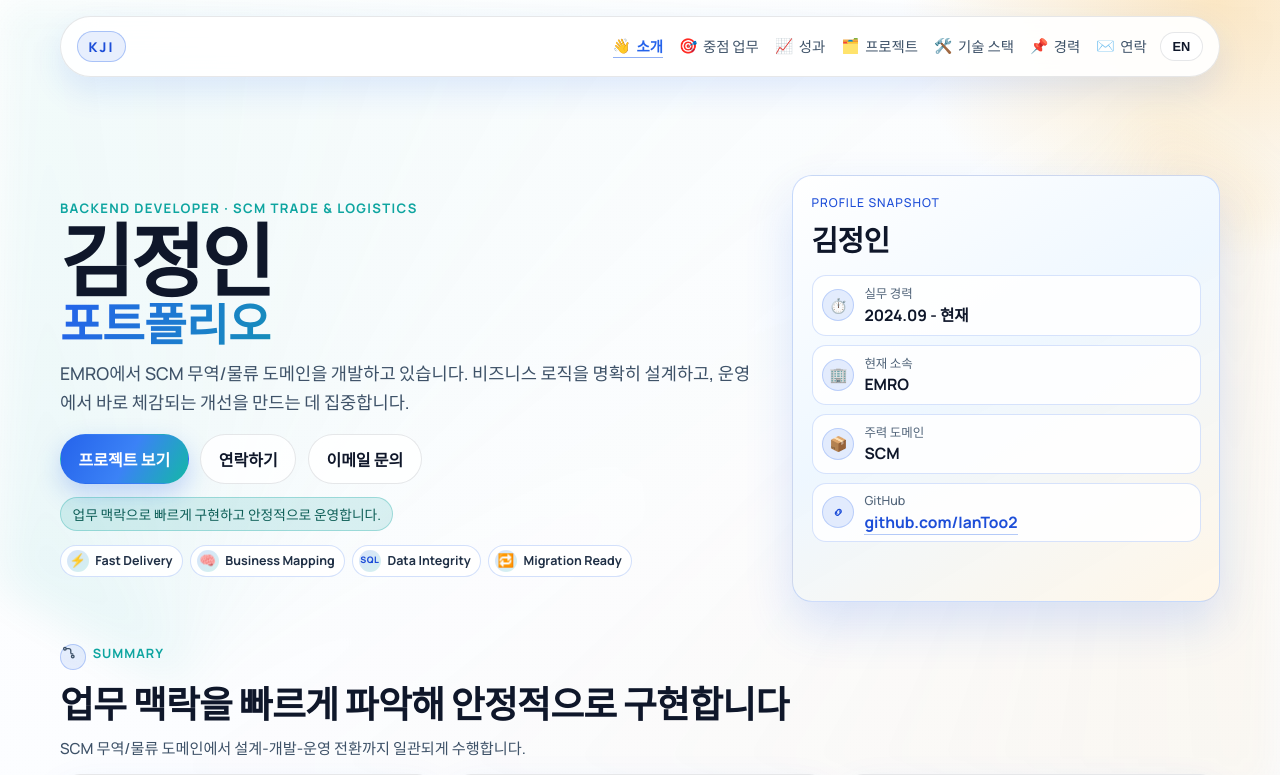
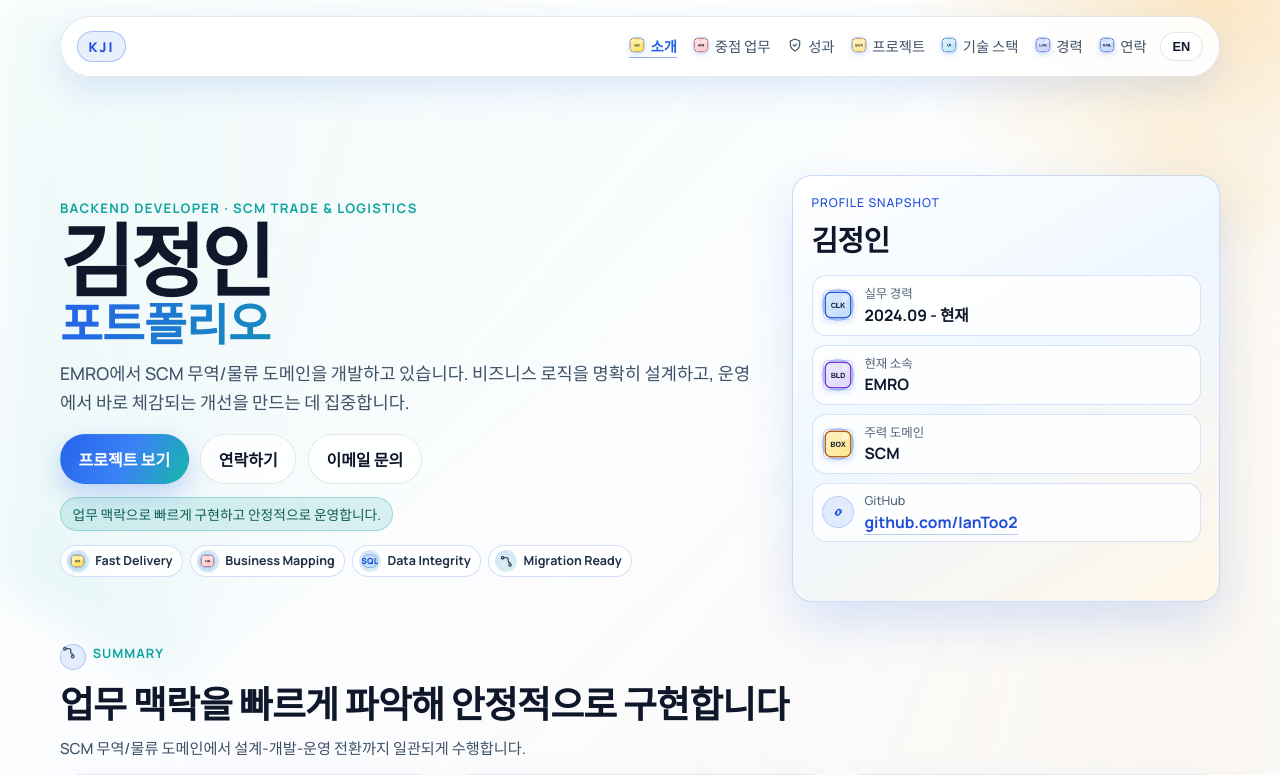
Before and after one commit to IanToo2/portfolio, a React (Vite) app: page / in a window 1280 px wide. Shown: the top 775 px of the page. Built offline with nearby package versions, Linux system fonts and the light colour scheme.

Commit message:
Upgrade startup icons with mixed raster and vector styles

```diff
--- a/src/App.jsx
+++ b/src/App.jsx
@@ -8,6 +8,16 @@ import { TEXT } from "./data/portfolioText";
 import useActiveSection from "./hooks/useActiveSection";
 import usePortfolioViewModel from "./hooks/usePortfolioViewModel";
 import useViewportFlags from "./hooks/useViewportFlags";
+
+const NAV_ICON_BY_SECTION = {
+  summary: "spark",
+  focus: "target",
+  highlights: "shield",
+  projects: "box",
+  stack: "layout",
+  experience: "timeline",
+  contact: "mail"
+};
 
 export default function App() {
   const [lang, setLang] = useState("ko");
@@ -88,7 +98,9 @@ export default function App() {
                 className={activeSection === item.id ? "active" : ""}
                 onClick={() => setActiveSection(item.id)}
               >
-                <span className="menu-emoji" aria-hidden="true">{item.emoji}</span>
+                <span className="menu-emoji" aria-hidden="true">
+                  <Icon type={NAV_ICON_BY_SECTION[item.id] ?? "spark"} />
+                </span>
                 <span className="menu-label">{item.label}</span>
               </a>
             ))}
--- a/src/components/HeroDecorStrip.jsx
+++ b/src/components/HeroDecorStrip.jsx
@@ -1,8 +1,10 @@
+import Icon from "./Icon";
+
 const DECOR_ITEMS = [
-  { token: "⚡", label: "Fast Delivery" },
-  { token: "🧠", label: "Business Mapping" },
-  { token: "SQL", label: "Data Integrity", glyph: true },
-  { token: "🔁", label: "Migration Ready" }
+  { icon: "spark", label: "Fast Delivery" },
+  { icon: "target", label: "Business Mapping" },
+  { icon: "sql", label: "Data Integrity" },
+  { icon: "route", label: "Migration Ready" }
 ];
 
 export default function HeroDecorStrip() {
@@ -10,8 +12,8 @@ export default function HeroDecorStrip() {
     <ul className="hero-decor-strip" aria-label="Core delivery strengths">
       {DECOR_ITEMS.map((item) => (
         <li key={item.label} className="hero-decor-item">
-          <span className={`hero-decor-token ${item.glyph ? "is-glyph" : ""}`} aria-hidden="true">
-            {item.token}
+          <span className="hero-decor-token" aria-hidden="true">
+            <Icon type={item.icon} />
           </span>
           <span>{item.label}</span>
         </li>
--- a/src/components/Icon.jsx
+++ b/src/components/Icon.jsx
@@ -1,16 +1,23 @@
-const EMOJI_ICONS = {
-  clock: "⏱️",
-  building: "🏢",
-  box: "📦",
-  cloud: "☁️",
-  gear: "⚙️",
-  team: "🤝",
-  layout: "🧩"
+import { useMemo } from "react";
+
+const RASTER_ICON_CONFIG = {
+  clock: { token: "CLK", colors: ["#dbeafe", "#bfdbfe"], stroke: "#1d4ed8" },
+  building: { token: "BLD", colors: ["#ede9fe", "#ddd6fe"], stroke: "#6d28d9" },
+  box: { token: "BOX", colors: ["#fef3c7", "#fde68a"], stroke: "#b45309" },
+  cloud: { token: "CLD", colors: ["#cffafe", "#a5f3fc"], stroke: "#0e7490" },
+  gear: { token: "OPS", colors: ["#dcfce7", "#bbf7d0"], stroke: "#15803d" },
+  team: { token: "TEAM", colors: ["#ffe4e6", "#fecdd3"], stroke: "#be123c" },
+  layout: { token: "UI", colors: ["#e0f2fe", "#bae6fd"], stroke: "#0369a1" },
+  spark: { token: "GO", colors: ["#fef9c3", "#fde047"], stroke: "#a16207" },
+  target: { token: "AIM", colors: ["#fee2e2", "#fecaca"], stroke: "#b91c1c" },
+  timeline: { token: "LOG", colors: ["#e0e7ff", "#c7d2fe"], stroke: "#4338ca" },
+  mail: { token: "MAIL", colors: ["#dbeafe", "#bfdbfe"], stroke: "#1e40af" }
 };
 
 const GLYPH_ICONS = {
   server: "API",
-  database: "DB"
+  database: "DB",
+  sql: "SQL"
 };
 
 const SVG_ICONS = {
@@ -45,9 +52,79 @@ const commonSvgProps = {
   className: "icon icon-svg"
 };
 
+const rasterCache = new Map();
+
+function drawRoundedRect(ctx, x, y, width, height, radius) {
+  ctx.beginPath();
+  ctx.moveTo(x + radius, y);
+  ctx.lineTo(x + width - radius, y);
+  ctx.quadraticCurveTo(x + width, y, x + width, y + radius);
+  ctx.lineTo(x + width, y + height - radius);
+  ctx.quadraticCurveTo(x + width, y + height, x + width - radius, y + height);
+  ctx.lineTo(x + radius, y + height);
+  ctx.quadraticCurveTo(x, y + height, x, y + height - radius);
+  ctx.lineTo(x, y + radius);
+  ctx.quadraticCurveTo(x, y, x + radius, y);
+  ctx.closePath();
+}
+
+function createRasterIcon(type) {
+  if (rasterCache.has(type)) {
+    return rasterCache.get(type);
+  }
+  if (typeof document === "undefined") {
+    return null;
+  }
+
+  const config = RASTER_ICON_CONFIG[type];
+  if (!config) {
+    return null;
+  }
+
+  const canvas = document.createElement("canvas");
+  canvas.width = 48;
+  canvas.height = 48;
+
+  const ctx = canvas.getContext("2d");
+  if (!ctx) {
+    return null;
+  }
+
+  const gradient = ctx.createLinearGradient(0, 0, 48, 48);
+  gradient.addColorStop(0, config.colors[0]);
+  gradient.addColorStop(1, config.colors[1]);
+
+  drawRoundedRect(ctx, 2, 2, 44, 44, 12);
+  ctx.fillStyle = gradient;
+  ctx.fill();
+  ctx.lineWidth = 2;
+  ctx.strokeStyle = config.stroke;
+  ctx.stroke();
+
+  ctx.beginPath();
+  ctx.arc(36, 12, 6, 0, Math.PI * 2);
+  ctx.fillStyle = "rgba(255,255,255,0.42)";
+  ctx.fill();
+
+  ctx.textAlign = "center";
+  ctx.textBaseline = "middle";
+  ctx.font = "700 12px Manrope, 'Noto Sans KR', sans-serif";
+  ctx.fillStyle = "#0f172a";
+  ctx.fillText(config.token, 24, 26);
+
+  const raster = canvas.toDataURL("image/png");
+  rasterCache.set(type, raster);
+  return raster;
+}
+
 export default function Icon({ type }) {
-  if (EMOJI_ICONS[type]) {
-    return <span className="icon icon-emoji" aria-hidden="true">{EMOJI_ICONS[type]}</span>;
+  const rasterIcon = useMemo(() => createRasterIcon(type), [type]);
+
+  if (RASTER_ICON_CONFIG[type]) {
+    if (rasterIcon) {
+      return <img className="icon icon-raster" src={rasterIcon} alt="" aria-hidden="true" />;
+    }
+    return <span className="icon icon-glyph" aria-hidden="true">{RASTER_ICON_CONFIG[type].token}</span>;
   }
 
   if (GLYPH_ICONS[type]) {
@@ -58,9 +135,5 @@ export default function Icon({ type }) {
     return <svg {...commonSvgProps}>{SVG_ICONS[type]}</svg>;
   }
 
-  return (
-    <span className="icon icon-emoji" aria-hidden="true">
-      ✨
-    </span>
-  );
+  return <span className="icon icon-emoji" aria-hidden="true">+</span>;
 }
--- a/src/styles/global.css
+++ b/src/styles/global.css
@@ -161,8 +161,15 @@ a {
 }
 
 .menu-emoji {
-  font-size: 0.92rem;
+  display: inline-flex;
+  align-items: center;
+  justify-content: center;
   line-height: 1;
+}
+
+.menu-emoji .icon {
+  width: 1rem;
+  height: 1rem;
 }
 
 .menu-label {
@@ -298,11 +305,9 @@ a {
   line-height: 1;
 }
 
-.hero-decor-token.is-glyph {
-  font-size: 0.56rem;
-  font-weight: 800;
-  letter-spacing: 0.06em;
-  color: #1d4ed8;
+.hero-decor-token .icon {
+  width: 0.92rem;
+  height: 0.92rem;
 }
 
 .btn {
@@ -1464,6 +1469,15 @@ a {
   font-size: 0.92rem;
 }
 
+.icon-raster {
+  width: 100%;
+  height: 100%;
+  object-fit: cover;
+  border-radius: 0.34rem;
+  border: 1px solid rgba(37, 99, 235, 0.3);
+  box-shadow: 0 2px 6px rgba(37, 99, 235, 0.18);
+}
+
 .icon-glyph {
   min-width: 1.04rem;
   height: 1.04rem;
```
